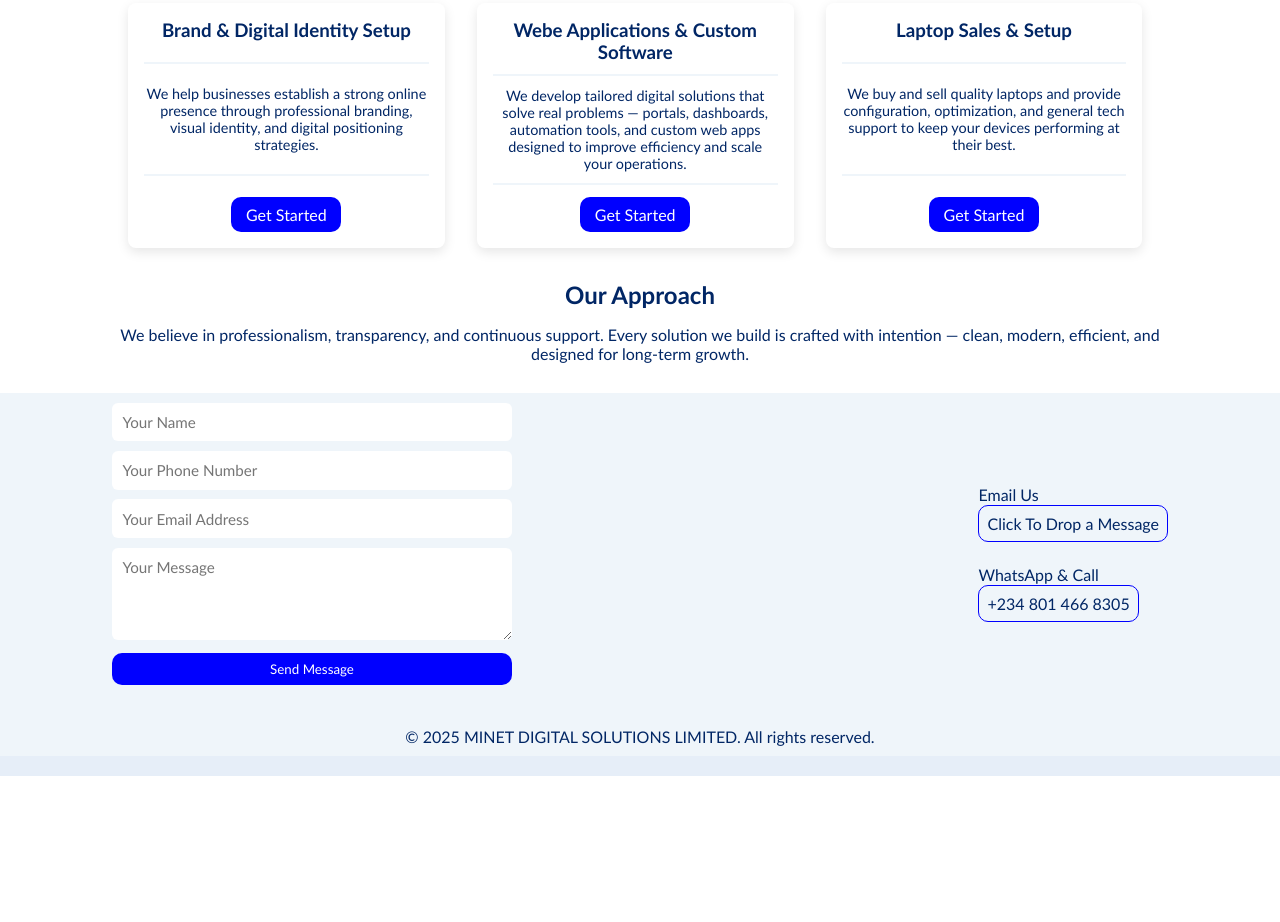
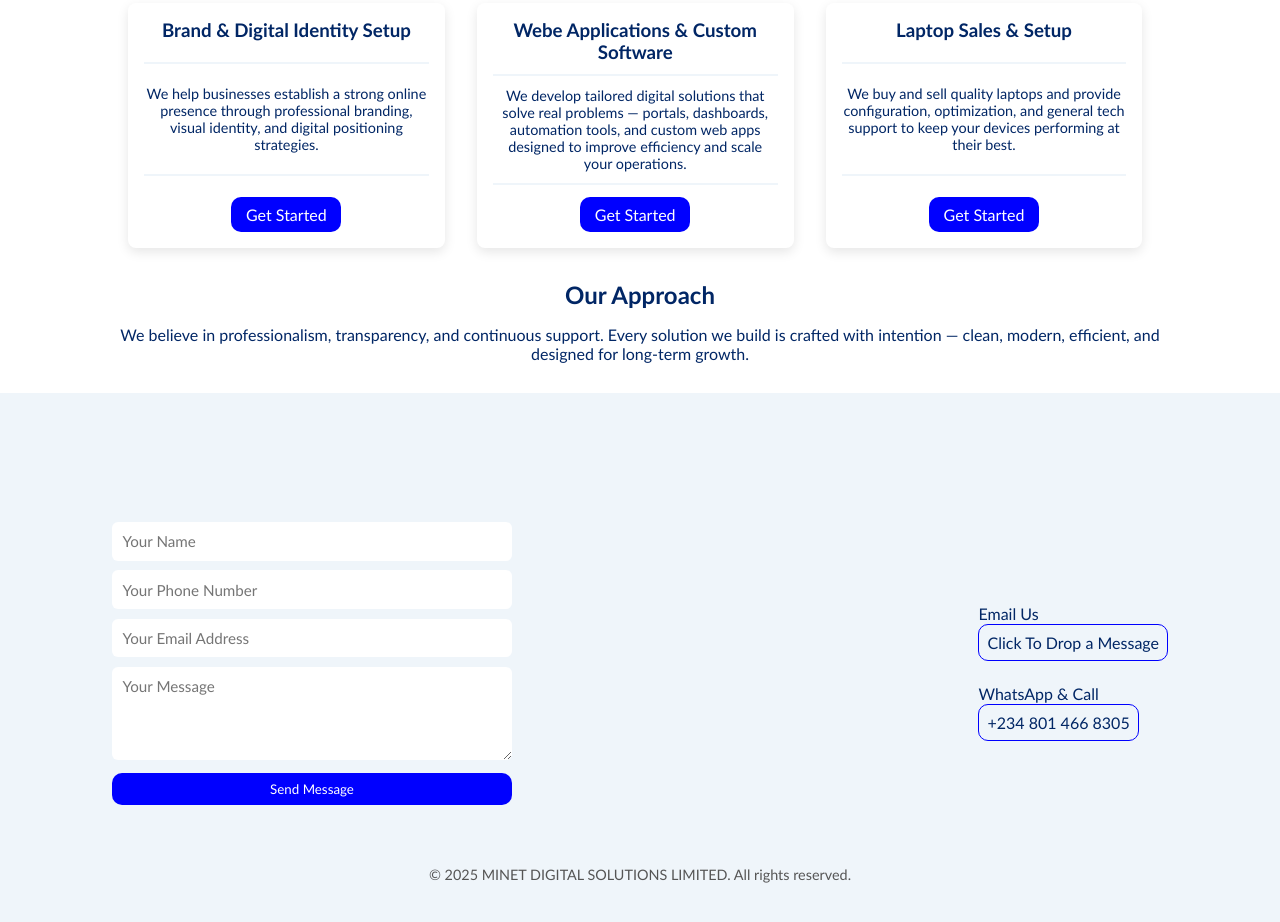
Before and after one commit to gpcelestine1/minet-digital-solutions-website-v1, a plain HTML site: page index.html in a window 1280 px wide. Shown: the part 1138-2060 px from the top of the page. Before the commit the page ends 1934 px from the top, so only its background shows below. Drawn offline with Linux system fonts and the light colour scheme.

Commit message:
white space appearing under footer removed.

```diff
--- a/assets/style/main.css
+++ b/assets/style/main.css
@@ -40,7 +40,7 @@
 }
 section, footer {
     padding: 10px 2rem;
-    margin: 20px 0;
+    margin: 20px 0 0 0;
 }
 /* default button setup */
 .btn {
@@ -223,7 +223,7 @@
 /* footer */
 footer {
     background-color: #eff5fa;
-    /* height: 80vh; */
+    min-height: 80vh;
     border-bottom: 20px solid #e6eef8;
 }
 footer a {
@@ -267,6 +267,12 @@
     width: 100%;
     margin-top: 0.2rem;
     border: none;
+}
+.copyright {
+    margin-top: 20px;
+    font-size: 0.9rem;
+    text-align: center;
+    color: #555555;
 }
 
 /* Desktop layout */
--- a/index.html
+++ b/index.html
@@ -171,9 +171,10 @@
             </div>
         </div>
         <div class="d-flex align-center justify-center">
-            <p>&copy; 2025 MINET DIGITAL SOLUTIONS LIMITED. All rights reserved.</p>
+            <p class="copyright">&copy; 2025 MINET DIGITAL SOLUTIONS LIMITED. All rights reserved.</p>
         </div>
     </footer>
+
     <script src="assets/js/main.js"></script>
 </body>
 </html>
```
